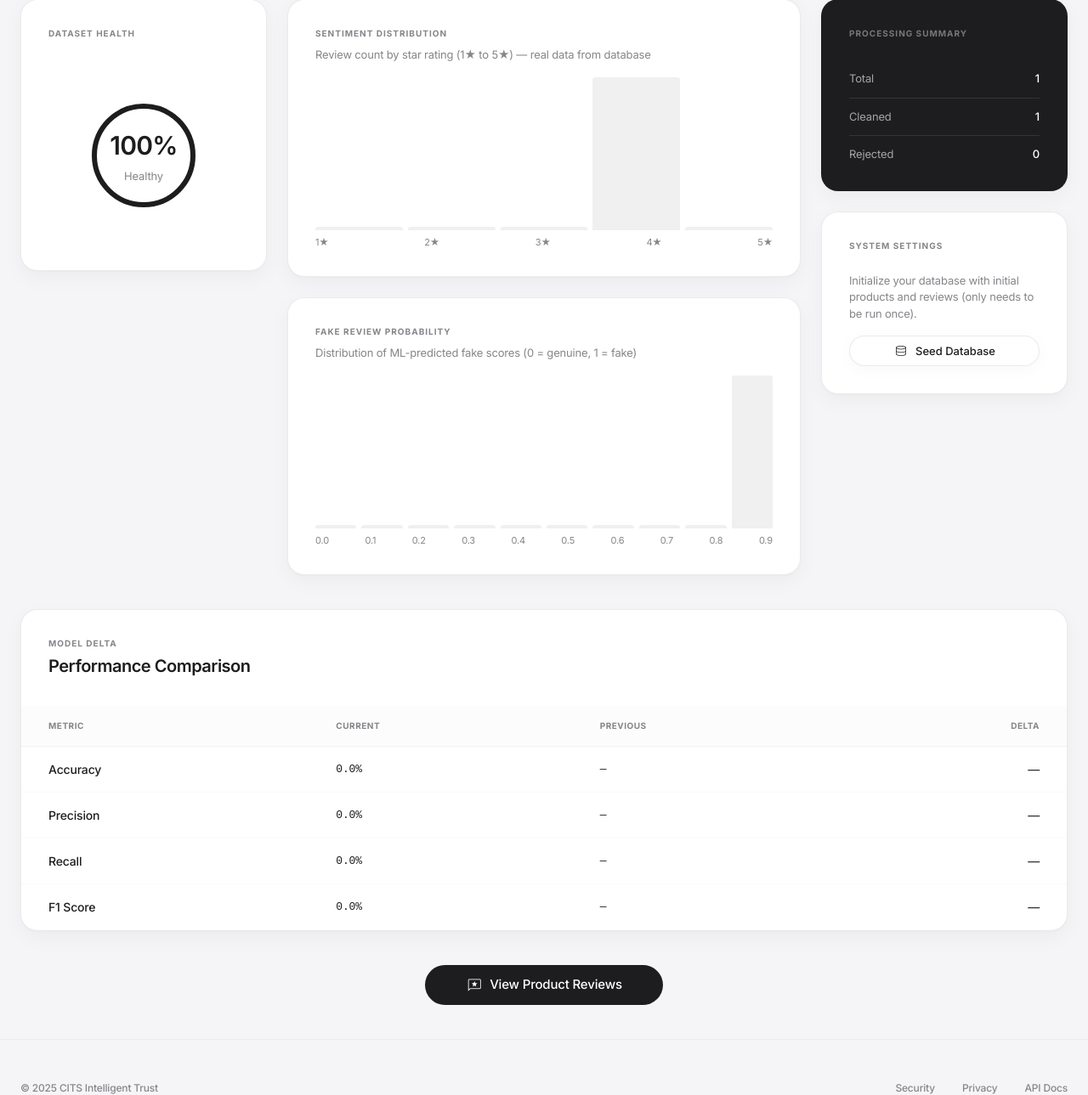
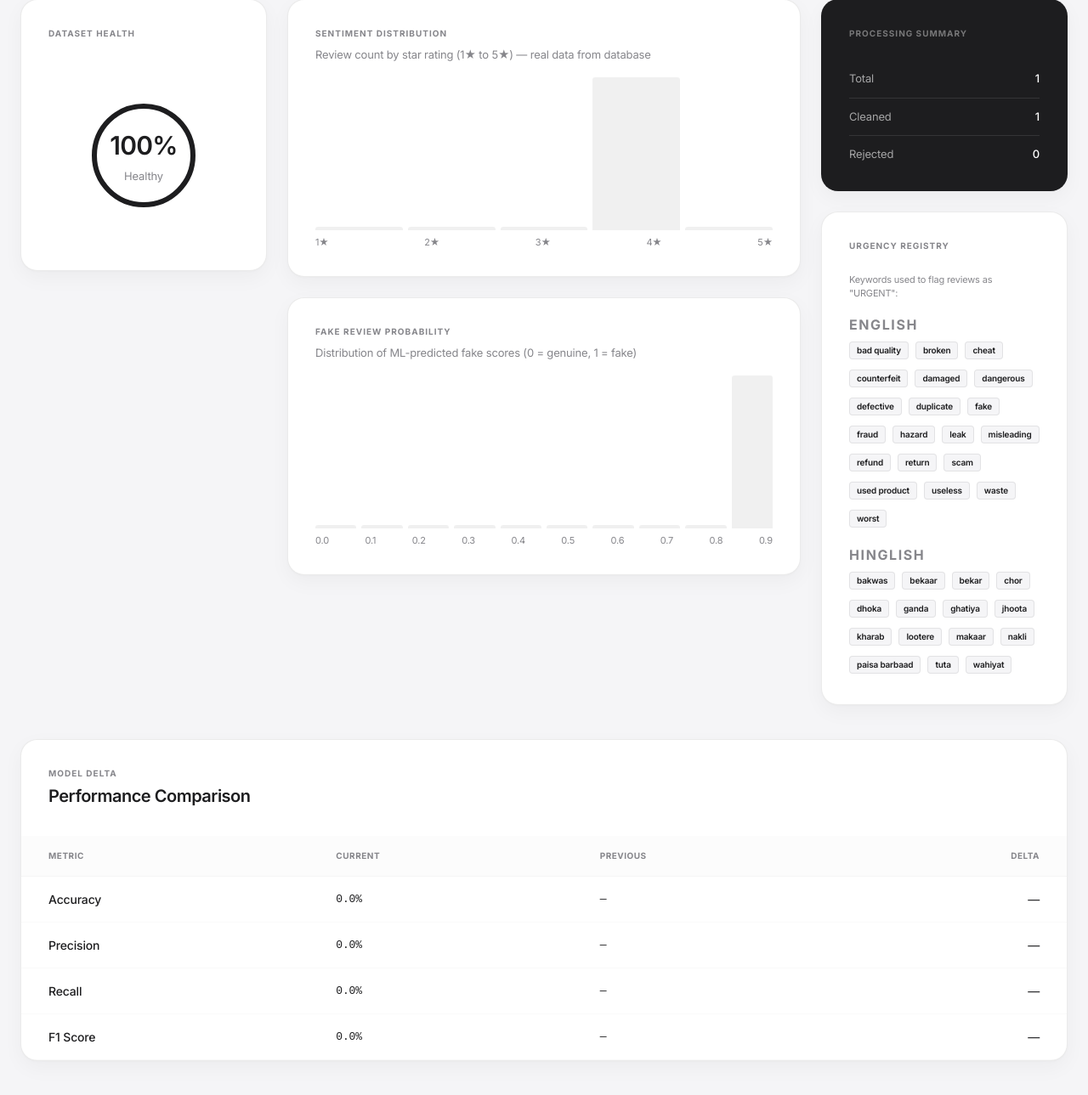
Before and after one commit to Chaitanya-Virani/CITS, a FastAPI app: page /admin in a window 1280 px wide. Shown: the part 377-1666 px from the top of the page at 85% size. Run offline with FastAPI, Linux system fonts and the light colour scheme; tables that the repository leaves empty hold one stand-in row (values such as "Sample post"); parts of the project's set-up code (start-up, migrations or seed data) failed here and were passed over.

Commit message:
UI Update

```diff
--- a/static/js/dashboard.js
+++ b/static/js/dashboard.js
@@ -9,7 +9,7 @@ document.addEventListener('DOMContentLoaded', () => {
     loadModelMetrics();
     loadDrift();
     setupRetrain();
-    setupSeed();
+    loadUrgencyKeywords();
 });
 
 
@@ -284,40 +284,47 @@ async function pollRetrainStatus(btn) {
 
 
 // ============================================================
-// DATABASE SEEDING
+// URGENCY KEYWORDS
 // ============================================================
 
-function setupSeed() {
-    const btn = document.getElementById('seed-btn');
-    const msg = document.getElementById('seed-status-msg');
-    if (!btn) return;
+async function loadUrgencyKeywords() {
+    const enContainer = document.getElementById('en-keywords');
+    const hiContainer = document.getElementById('hi-keywords');
+    if (!enContainer || !hiContainer) return;
 
-    btn.addEventListener('click', async () => {
-        const confirmed = confirm('This will populate the database with initial products and reviews from the CSV. It takes a few minutes. Continue?');
-        if (!confirmed) return;
+    try {
+        const res = await fetch('/api/urgency-keywords');
+        if (!res.ok) throw new Error('Failed to load keywords');
+        const data = await res.json();
 
-        btn.disabled = true;
-        btn.textContent = 'Seeding...';
-        msg.style.display = 'block';
-        msg.textContent = '📦 Seeding started in background...';
+        renderKeywords(enContainer, [
+            ...data.base_keywords.english,
+            ...data.learned_keywords.english
+        ]);
 
-        try {
-            const res = await fetch('/api/seed', { method: 'POST' });
-            if (!res.ok) throw new Error('Seeding request failed');
+        renderKeywords(hiContainer, [
+            ...data.base_keywords.hinglish,
+            ...data.learned_keywords.hinglish
+        ]);
+    } catch (err) {
+        console.error(err);
+        enContainer.innerHTML = '<span class="text-xs text-red">Failed to load</span>';
+        hiContainer.innerHTML = '<span class="text-xs text-red">Failed to load</span>';
+    }
+}
 
-            // Logic: we don't need highly complex polling here, just alert.
-            // Seeding 4k reviews might take 1-2 mins on free tier.
-            alert('✅ Seeding has been triggered in the background. Please wait 1-2 minutes and refresh the dashboard.');
+function renderKeywords(container, keywords) {
+    if (!keywords || keywords.length === 0) {
+        container.innerHTML = '<span class="text-xs text-muted italic">No keywords registered</span>';
+        return;
+    }
 
-            // Re-enable after a bit to prevent double clicks
-            setTimeout(() => {
-                btn.disabled = false;
-                btn.textContent = 'Seed Database';
-            }, 5000);
-        } catch (err) {
-            alert('❌ Seed failed: ' + err.message);
-            btn.disabled = false;
-            btn.textContent = 'Seed Database';
-        }
-    });
+    // Sort alphabetically and remove duplicates
+    const uniqueKws = [...new Set(keywords)].sort();
+
+    container.innerHTML = uniqueKws.map(kw => `
+        <span class="badge" style="font-size: 10px; padding: 2px 8px; border: 1px solid var(--color-border); background: var(--color-surface); color: var(--color-black); border-radius: 4px; display: inline-block; margin-bottom: 4px;">
+            ${kw}
+        </span>
+    `).join(' ');
 }
--- a/templates/admin.html
+++ b/templates/admin.html
@@ -152,19 +152,26 @@
                     </div>
                 </div>
 
-                <!-- NEW: System Settings Card -->
+
+                <!-- Urgency Keywords Card -->
                 <div class="card p-8">
-                    <p class="label mb-6">System Settings</p>
+                    <p class="label mb-6">Urgency Registry</p>
                     <div class="space-y-4">
-                        <p class="text-sm text-muted">
-                            Initialize your database with initial products and reviews (only needs to be run once).
-                        </p>
-                        <button id="seed-btn" class="btn btn-secondary w-full"
-                            style="justify-content: center; gap: 8px;">
-                            <span class="material-symbols-outlined" style="font-size: 18px;">database</span>
-                            Seed Database
-                        </button>
-                        <p id="seed-status-msg" class="text-xs text-center text-muted mt-2" style="display: none;"></p>
+                        <p class="text-xs text-muted mb-2">Keywords used to flag reviews as "URGENT":</p>
+
+                        <div>
+                            <p class="text-[10px] uppercase tracking-widest text-muted mb-2 font-bold">English</p>
+                            <div id="en-keywords" class="flex flex-wrap gap-2">
+                                <span class="loading-text text-[11px] p-0">Loading keywords…</span>
+                            </div>
+                        </div>
+
+                        <div class="mt-4">
+                            <p class="text-[10px] uppercase tracking-widest text-muted mb-2 font-bold">Hinglish</p>
+                            <div id="hi-keywords" class="flex flex-wrap gap-2">
+                                <span class="loading-text text-[11px] p-0">Loading keywords…</span>
+                            </div>
+                        </div>
                     </div>
                 </div>
             </div>
--- a/templates/reviews.html
+++ b/templates/reviews.html
@@ -23,7 +23,6 @@
                 <div class="navbar-links">
                     <a href="/user">Product Analysis</a>
                     <a href="/admin">Dashboard</a>
-                    <a href="/admin/reviews" class="active">Reviews</a>
                 </div>
             </div>
             <div class="navbar-actions">
```
Also changed, not shown: app/routes/admin.py (+0 -11 lines), templates/user.html (+10 -7 lines), 2 other files.
